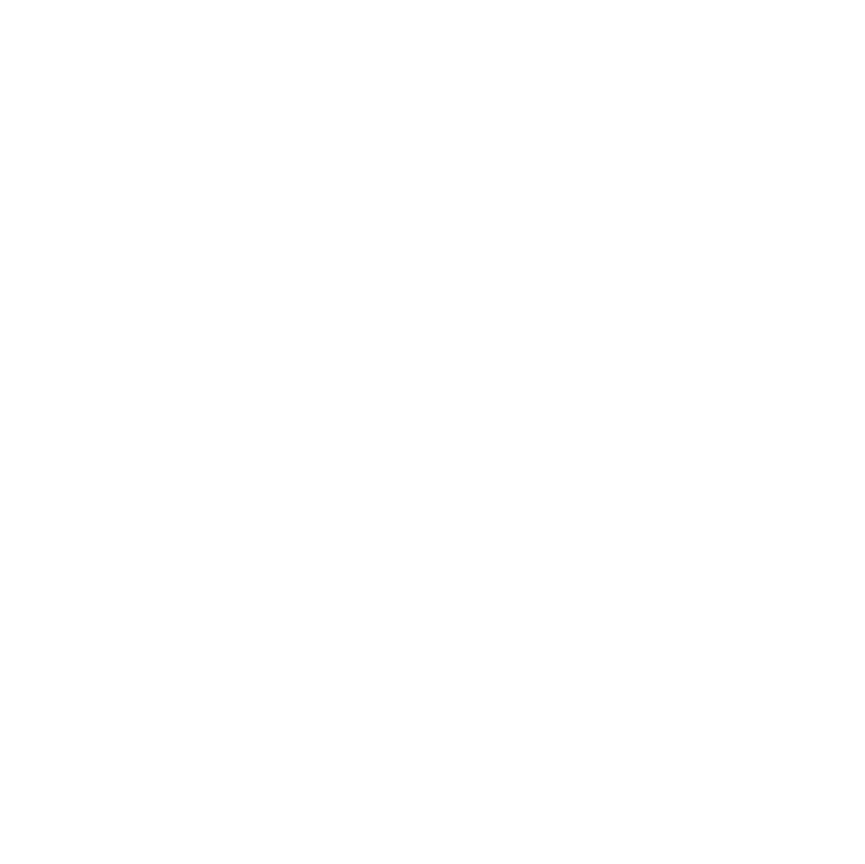
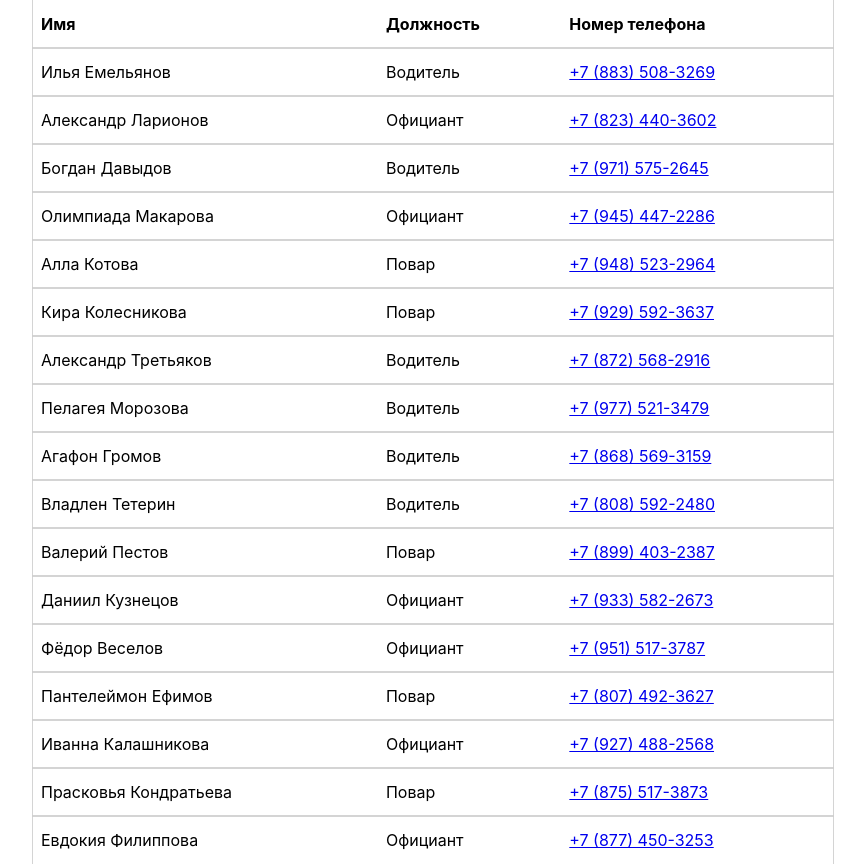
Before and after one commit to Julia-Korol/ps-test, a React (Create React App) app: page / in a window 1280 px wide. Shown: the whole page, without its empty margins (207-1072 px from the left). Before the commit the page ends 800 px from the top, so only its background shows below. Built offline with nearby package versions, Linux system fonts and the light colour scheme.

Commit message:
Added employees table

```diff
--- a/package.json
+++ b/package.json
@@ -10,8 +10,10 @@
     "node-sass": "^6.0.1",
     "react": "^17.0.2",
     "react-dom": "^17.0.2",
+    "react-redux": "^7.2.5",
     "react-router-dom": "^5.3.0",
     "react-scripts": "4.0.3",
+    "redux": "^4.1.1",
     "web-vitals": "^1.1.2"
   },
   "scripts": {
--- a/src/App.js
+++ b/src/App.js
@@ -1,8 +1,30 @@
 import './App.scss';
-import { BrowserRouter as Router } from 'react-router-dom';
+import { BrowserRouter as Router, Switch, Route } from 'react-router-dom';
+import { useEffect } from 'react';
+import { useDispatch } from 'react-redux';
+import Main from './views/main/Main';
+import { ACTIONS } from './store';
 
 function App() {
-  return <Router></Router>;
+  const dispatch = useDispatch();
+
+  useEffect(() => {
+    fetch('/employees.json')
+      .then((response) => response.json())
+      .then((employees) => {
+        dispatch({ type: ACTIONS.SET_EMPLOYEES, payload: employees });
+      });
+  }, [dispatch]);
+
+  return (
+    <Router>
+      <Switch>
+        <Route path="/">
+          <Main />
+        </Route>
+      </Switch>
+    </Router>
+  );
 }
 
 export default App;
--- /dev/null
+++ b/src/components/employees-table/EmployeesTable.js
@@ -0,0 +1,28 @@
+import './EmployeesTable.scss';
+
+function EmployeesTable({ employees, rolesMap }) {
+  return (
+    <table className="employeess-table">
+      <thead className="employeess-table__head">
+        <tr className="employeess-table__row">
+          <th className="employeess-table__cell">Имя</th>
+          <th className="employeess-table__cell">Должность</th>
+          <th className="employeess-table__cell">Номер телефона</th>
+        </tr>
+      </thead>
+      <tbody>
+        {employees.map(({ id, name, role, phone }) => (
+          <tr key={id} className="employeess-table__row">
+            <td className="employeess-table__cell">{name}</td>
+            <td className="employeess-table__cell">{rolesMap[role]}</td>
+            <td className="employeess-table__cell">
+              <a href={`tel:${phone}`}>{phone}</a>
+            </td>
+          </tr>
+        ))}
+      </tbody>
+    </table>
+  );
+}
+
+export default EmployeesTable;
--- /dev/null
+++ b/src/components/employees-table/EmployeesTable.scss
@@ -0,0 +1,17 @@
+.employeess-table {
+  width: 100%;
+  line-height: 2em;
+  border-collapse: collapse;
+}
+
+.employeess-table__head {
+  text-align: left;
+}
+
+.employeess-table__row {
+  box-shadow: 0 0 1px 0 black;
+}
+
+.employeess-table__cell {
+  padding: 8px;
+}
--- a/src/index.js
+++ b/src/index.js
@@ -2,10 +2,20 @@
 import ReactDOM from 'react-dom';
 import './index.scss';
 import App from './App';
+import { Provider } from 'react-redux';
+import { createStore } from 'redux';
+import appReducer from './store/index';
+
+const store = createStore(
+  appReducer,
+  window.__REDUX_DEVTOOLS_EXTENSION__ && window.__REDUX_DEVTOOLS_EXTENSION__()
+);
 
 ReactDOM.render(
   <React.StrictMode>
-    <App />
+    <Provider store={store}>
+      <App />
+    </Provider>
   </React.StrictMode>,
   document.getElementById('root')
 );
--- /dev/null
+++ b/src/store/index.js
@@ -0,0 +1,21 @@
+const initialState = {
+  employees: [],
+  rolesMap: {
+    driver: 'Водитель',
+    waiter: 'Официант',
+    cook: 'Повар',
+  },
+};
+
+export const ACTIONS = {
+  SET_EMPLOYEES: 'SET_EMPLOYEES',
+};
+
+export default function appReducer(state = initialState, action) {
+  switch (action.type) {
+    case ACTIONS.SET_EMPLOYEES:
+      return { ...state, employees: action.payload };
+    default:
+      return state;
+  }
+}
--- /dev/null
+++ b/src/views/main/Main.js
@@ -0,0 +1,21 @@
+import { useSelector } from 'react-redux';
+import './Main.scss';
+import EmployeesTable from '../../components/employees-table/EmployeesTable';
+
+const stateEmployees = (state) => state.employees;
+const stateRolesMap = (state) => state.rolesMap;
+
+function Main() {
+  const employees = useSelector(stateEmployees);
+  const rolesMap = useSelector(stateRolesMap);
+
+  return (
+    <main>
+      <div className="main__table-wrapper">
+        <EmployeesTable employees={employees} rolesMap={rolesMap} />
+      </div>
+    </main>
+  );
+}
+
+export default Main;
--- /dev/null
+++ b/src/views/main/Main.scss
@@ -0,0 +1,5 @@
+.main__table-wrapper {
+  margin: 0 auto;
+  max-width: 800px;
+  width: 96%;
+}
```
Also changed, not shown: 1 other file (tests, documents, lock files or other folders).
